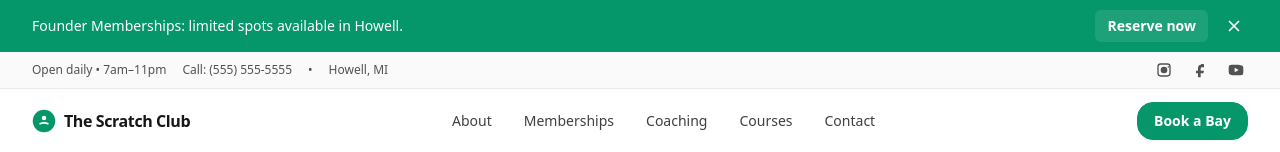
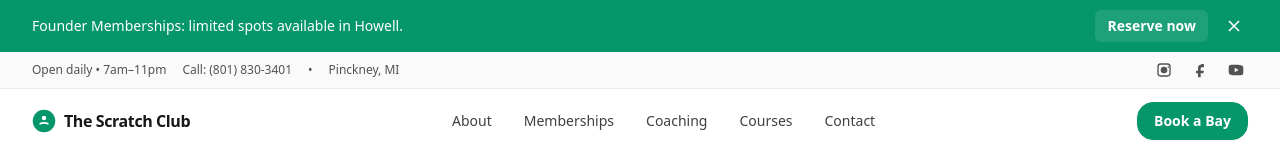
Before and after one commit to piersonshawn99/thescratchclub, a Next.js app: page / in a window 1280 px wide. Shown: the top 152 px of the page. Built offline with nearby package versions, Linux system fonts and the light colour scheme; grey boxes are pictures that could not be loaded.

Commit message:
fixed improper contact data in header.

```diff
--- a/components/Footer.tsx
+++ b/components/Footer.tsx
@@ -39,7 +39,7 @@ export default function Footer() {
               coaches who actually coach.
             </p>
             <div className="mt-4 text-sm text-neutral-700">
-              <a className="block hover:text-emerald-700" href="tel:+1-555-555-5555">(555) 555-5555</a>
+              <a className="block hover:text-emerald-700" href="tel:+18018303401">(801) 830-3401</a>
               <a className="block hover:text-emerald-700" href="mailto:info@scratchclubgolf.com">info@scratchclubgolf.com</a>
               <span className="block">Howell, MI</span>
             </div>
--- a/components/Header.tsx
+++ b/components/Header.tsx
@@ -65,9 +65,9 @@ export default function Header() {
         <div className="mx-auto max-w-7xl px-4 sm:px-6 lg:px-8 flex h-9 items-center justify-between text-xs text-neutral-600">
           <div className="flex items-center gap-4">
             <span className="hidden lg:inline">Open daily • 7am–11pm</span>
-            <a href="tel:+1-555-555-5555" className="hover:text-emerald-700">Call: (555) 555-5555</a>
+            <a href="tel:+18018303401" className="hover:text-emerald-700">Call: (801) 830-3401</a>
             <span className="hidden sm:inline">•</span>
-            <Link href={LINKS.contact} className="hidden sm:inline hover:text-emerald-700">Howell, MI</Link>
+            <Link href={LINKS.contact} className="hidden sm:inline hover:text-emerald-700">Pinckney, MI</Link>
           </div>
           <div className="flex items-center gap-3">
             {SOCIAL.map(({ label, href, icon: Icon }) => (
```
